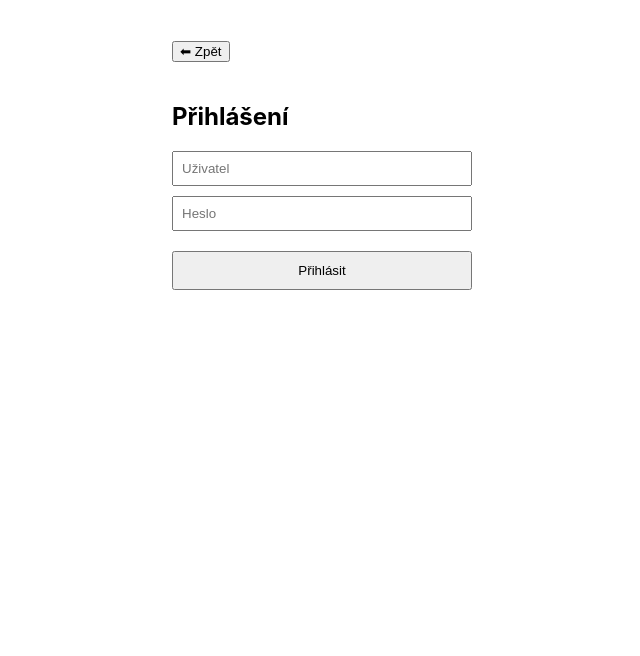
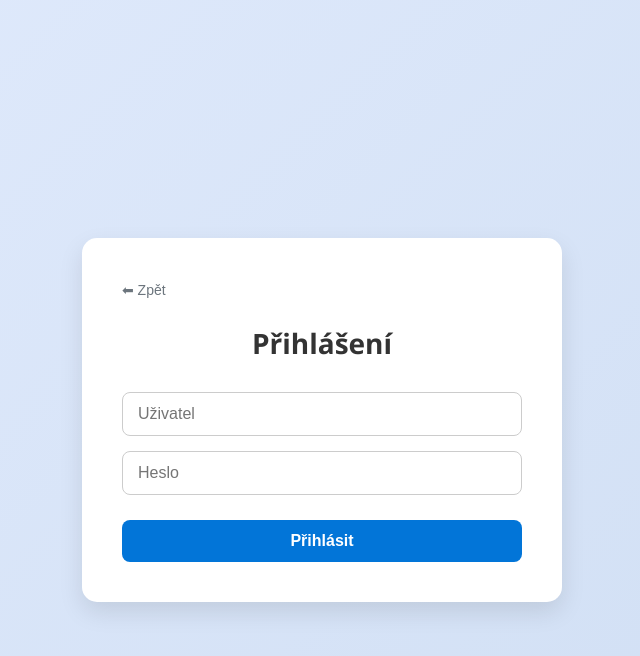
Before and after one commit to vilemgrim/SwiProj_FULL, a React (Create React App) app in the folder src/main/frontend/: page /login in a window 1280 px wide. Shown: the top 656 px of the page, without its empty margins (318-958 px from the left). Built offline with nearby package versions, Linux system fonts and the light colour scheme.

Commit message:
Přidány css soubory pro login, registraci a změnu hesla

```diff
--- /dev/null
+++ b/src/main/frontend/src/pages/ChangePasswordPage.css
@@ -0,0 +1,90 @@
+.change-password-container {
+    min-height: 100vh;
+    display: flex;
+    justify-content: center;
+    align-items: center;
+    background: linear-gradient(135deg, #e0eafc 0%, #cfdef3 100%);
+    font-family: 'Segoe UI', Tahoma, Geneva, Verdana, sans-serif;
+    padding: 20px;
+}
+
+.change-password-card {
+    background-color: white;
+    padding: 40px;
+    border-radius: 15px;
+    box-shadow: 0 10px 25px rgba(0,0,0,0.1);
+    max-width: 400px;
+    width: 100%;
+    text-align: center;
+}
+
+.change-password-title {
+    color: #333;
+    font-size: 28px;
+    font-weight: bold;
+    margin-bottom: 30px;
+}
+
+.change-password-form-group {
+    display: flex;
+    flex-direction: column;
+    gap: 15px;
+}
+
+.change-password-input {
+    padding: 12px 15px;
+    border-radius: 8px;
+    border: 1px solid #ccc;
+    font-size: 16px;
+    transition: border-color 0.2s;
+}
+
+.change-password-input:focus {
+    outline: none;
+    border-color: #6f42c1;
+    box-shadow: 0 0 5px rgba(111, 66, 193, 0.2);
+}
+
+.change-password-button {
+    padding: 12px;
+    border-radius: 8px;
+    background-color: #6f42c1;
+    color: white;
+    border: none;
+    font-size: 16px;
+    font-weight: bold;
+    cursor: pointer;
+    transition: background-color 0.2s, transform 0.1s;
+    margin-top: 10px;
+}
+
+.change-password-button:hover {
+    background-color: #5a32a3;
+}
+
+.change-password-button:active {
+    transform: scale(0.98);
+}
+
+.change-password-back-button {
+    margin-bottom: 20px;
+    align-self: flex-start;
+    width: 100%;
+    text-align: left;
+}
+
+.change-password-back-button button {
+    background: none;
+    border: none;
+    color: #6c757d;
+    font-size: 14px;
+    font-weight: 500;
+    cursor: pointer;
+    padding: 0;
+    transition: color 0.2s ease-in-out;
+}
+
+.change-password-back-button button:hover {
+    color: #6f42c1;
+    text-decoration: underline;
+}
--- a/src/main/frontend/src/pages/ChangePasswordPage.jsx
+++ b/src/main/frontend/src/pages/ChangePasswordPage.jsx
@@ -1,4 +1,5 @@
 import React, { useState } from "react";
+import "./ChangePasswordPage.css";
 
 function ChangePasswordPage({ goBack }) {
     const [username, setUsername] = useState("");
@@ -50,44 +51,40 @@ function ChangePasswordPage({ goBack }) {
     };
 
     return (
-        <div style={{ padding: "40px", display: "flex", flexDirection: "column", alignItems: "center" }}>
-            <div style={{ width: "100%", maxWidth: "300px" }}>
-                <button onClick={goBack} style={{ marginBottom: "20px", cursor: "pointer" }}>⬅ Zpět</button>
-                <h2>Změna hesla</h2>
+        <div className="change-password-container">
+            <div className="change-password-card">
 
-                <form onSubmit={handleChangePassword} style={{ display: "flex", flexDirection: "column", gap: "10px" }}>
+                <div className="change-password-back-button">
+                    <button onClick={goBack}>⬅ Zpět</button>
+                </div>
+
+                <h2 className="change-password-title">Změna hesla</h2>
+
+                <form onSubmit={handleChangePassword} className="change-password-form-group">
                     <input
-                        placeholder="Uživatelské jméno"
+                        className="change-password-input"
+                        placeholder="Uživatel"
                         value={username}
                         onChange={(e) => setUsername(e.target.value)}
-                        style={{ padding: "8px" }}
                     />
 
                     <input
+                        className="change-password-input"
                         type="password"
                         placeholder="Staré heslo"
                         value={oldPassword}
                         onChange={(e) => setOldPassword(e.target.value)}
-                        style={{ padding: "8px" }}
                     />
 
                     <input
+                        className="change-password-input"
                         type="password"
                         placeholder="Nové heslo"
                         value={newPassword}
                         onChange={(e) => setNewPassword(e.target.value)}
-                        style={{ padding: "8px", marginTop: "10px" }}
                     />
 
-                    <input
-                        type="password"
-                        placeholder="Potvrďte nové heslo"
-                        value={confirmNewPassword}
-                        onChange={(e) => setConfirmNewPassword(e.target.value)}
-                        style={{ padding: "8px" }}
-                    />
-
-                    <button type="submit" style={{ padding: "10px", marginTop: "10px", cursor: "pointer", backgroundColor: "#ff9800", color: "white", border: "none", borderRadius: "5px" }}>
+                    <button type="submit" className="change-password-button">
                         Změnit heslo
                     </button>
                 </form>
--- /dev/null
+++ b/src/main/frontend/src/pages/LoginPage.css
@@ -0,0 +1,92 @@
+/* LoginPage.css */
+
+.login-container {
+    min-height: 100vh;
+    display: flex;
+    justify-content: center;
+    align-items: center;
+    background: linear-gradient(135deg, #e0eafc 0%, #cfdef3 100%);
+    font-family: 'Segoe UI', Tahoma, Geneva, Verdana, sans-serif;
+    padding: 20px;
+}
+
+.login-card {
+    background-color: white;
+    padding: 40px;
+    border-radius: 15px;
+    box-shadow: 0 10px 25px rgba(0,0,0,0.1);
+    max-width: 400px;
+    width: 100%;
+    text-align: center;
+}
+
+.login-title {
+    color: #333;
+    font-size: 28px;
+    font-weight: bold;
+    margin-bottom: 30px;
+}
+
+.login-form-group {
+    display: flex;
+    flex-direction: column;
+    gap: 15px;
+}
+
+.login-input {
+    padding: 12px 15px;
+    border-radius: 8px;
+    border: 1px solid #ccc;
+    font-size: 16px;
+    transition: border-color 0.2s;
+}
+
+.login-input:focus {
+    outline: none;
+    border-color: #0275d8;
+    box-shadow: 0 0 5px rgba(2, 117, 216, 0.2);
+}
+
+.login-button {
+    padding: 12px;
+    border-radius: 8px;
+    background-color: #0275d8;
+    color: white;
+    border: none;
+    font-size: 16px;
+    font-weight: bold;
+    cursor: pointer;
+    transition: background-color 0.2s, transform 0.1s;
+    margin-top: 10px;
+}
+
+.login-button:hover {
+    background-color: #025aa5;
+}
+
+.login-button:active {
+    transform: scale(0.98);
+}
+
+.login-back-button {
+    margin-bottom: 20px;
+    align-self: flex-start;
+    width: 100%;
+    text-align: left;
+}
+
+.login-back-button button {
+    background: none;
+    border: none;
+    color: #6c757d;
+    font-size: 14px;
+    font-weight: 500;
+    cursor: pointer;
+    padding: 0;
+    transition: color 0.2s ease-in-out;
+}
+
+.login-back-button button:hover {
+    color: #0275d8;
+    text-decoration: underline;
+}
--- a/src/main/frontend/src/pages/LoginPage.jsx
+++ b/src/main/frontend/src/pages/LoginPage.jsx
@@ -1,4 +1,5 @@
 import React, { useState } from "react";
+import "./LoginPage.css"; // Import CSS
 
 function LoginPage({ goBack, onLogin }) {
     const [username, setUsername] = useState("");
@@ -24,14 +25,9 @@ function LoginPage({ goBack, onLogin }) {
             if (result.success === true) {
                 alert("Přihlášení úspěšné!");
 
-                // bezpečné převedení admin flagu
                 const adminFlag = result.admin === true || result.admin === "true";
-
-                // ULOŽENÍ USERNAME
                 localStorage.setItem("username", username);
-
                 onLogin(username, adminFlag);
-
             } else {
                 alert("Špatné přihlašovací údaje!");
             }
@@ -42,28 +38,32 @@ function LoginPage({ goBack, onLogin }) {
     };
 
     return (
-        <div style={{ padding: "40px", display: "flex", flexDirection: "column", alignItems: "center" }}>
-            <div style={{ width: "100%", maxWidth: "300px" }}>
-                <button onClick={goBack} style={{ marginBottom: "20px", cursor: "pointer" }}>⬅ Zpět</button>
-                <h2>Přihlášení</h2>
+        <div className="login-container"> {/* Hlavní obal */}
+            <div className="login-card"> {/* Karta */}
 
-                <form onSubmit={handleLogin} style={{ display: "flex", flexDirection: "column", gap: "10px" }}>
+                <div className="login-back-button">
+                    <button onClick={goBack}>⬅ Zpět</button>
+                </div>
+
+                <h2 className="login-title">Přihlášení</h2>
+
+                <form onSubmit={handleLogin} className="login-form-group">
                     <input
+                        className="login-input"
                         placeholder="Uživatel"
                         value={username}
                         onChange={(e) => setUsername(e.target.value)}
-                        style={{ padding: "8px" }}
                     />
 
                     <input
+                        className="login-input"
                         type="password"
                         placeholder="Heslo"
                         value={password}
                         onChange={(e) => setPassword(e.target.value)}
-                        style={{ padding: "8px" }}
                     />
 
-                    <button type="submit" style={{ padding: "10px", marginTop: "10px", cursor: "pointer" }}>
+                    <button type="submit" className="login-button">
                         Přihlásit
                     </button>
                 </form>
--- /dev/null
+++ b/src/main/frontend/src/pages/RegisterPage.css
@@ -0,0 +1,90 @@
+.register-container {
+    min-height: 100vh;
+    display: flex;
+    justify-content: center;
+    align-items: center;
+    background: linear-gradient(135deg, #e0eafc 0%, #cfdef3 100%);
+    font-family: 'Segoe UI', Tahoma, Geneva, Verdana, sans-serif;
+    padding: 20px;
+}
+
+.register-card {
+    background-color: white;
+    padding: 40px;
+    border-radius: 15px;
+    box-shadow: 0 10px 25px rgba(0,0,0,0.1);
+    max-width: 400px;
+    width: 100%;
+    text-align: center;
+}
+
+.register-title {
+    color: #333;
+    font-size: 28px;
+    font-weight: bold;
+    margin-bottom: 30px;
+}
+
+.register-form-group {
+    display: flex;
+    flex-direction: column;
+    gap: 15px;
+}
+
+.register-input {
+    padding: 12px 15px;
+    border-radius: 8px;
+    border: 1px solid #ccc;
+    font-size: 16px;
+    transition: border-color 0.2s;
+}
+
+.register-input:focus {
+    outline: none;
+    border-color: #28a745;
+    box-shadow: 0 0 5px rgba(40, 167, 69, 0.2);
+}
+
+.register-button {
+    padding: 12px;
+    border-radius: 8px;
+    background-color: #28a745;
+    color: white;
+    border: none;
+    font-size: 16px;
+    font-weight: bold;
+    cursor: pointer;
+    transition: background-color 0.2s, transform 0.1s;
+    margin-top: 10px;
+}
+
+.register-button:hover {
+    background-color: #218838;
+}
+
+.register-button:active {
+    transform: scale(0.98);
+}
+
+.register-back-button {
+    margin-bottom: 20px;
+    align-self: flex-start;
+    width: 100%;
+    text-align: left;
+}
+
+.register-back-button button {
+    background: none;
+    border: none;
+    color: #6c757d;
+    font-size: 14px;
+    font-weight: 500;
+    cursor: pointer;
+    padding: 0;
+    transition: color 0.2s ease-in-out;
+}
+
+.register-back-button button:hover {
+    color: #28a745;
+    text-decoration: underline;
+}
--- a/src/main/frontend/src/pages/RegisterPage.jsx
+++ b/src/main/frontend/src/pages/RegisterPage.jsx
@@ -1,4 +1,5 @@
 import React, { useState } from "react";
+import "./RegisterPage.css";
 
 function RegisterPage({ goBack }) {
     const [username, setUsername] = useState("");
@@ -45,36 +46,40 @@ function RegisterPage({ goBack }) {
     };
 
     return (
-        <div style={{ padding: "40px", display: "flex", flexDirection: "column", alignItems: "center" }}>
-            <div style={{ width: "100%", maxWidth: "300px" }}>
-                <button onClick={goBack} style={{ marginBottom: "20px", cursor: "pointer" }}>⬅ Zpět</button>
-                <h2>Registrace</h2>
+        <div className="register-container">
+            <div className="register-card">
 
-                <form onSubmit={handleRegister} style={{ display: "flex", flexDirection: "column", gap: "10px" }}>
+                <div className="register-back-button">
+                    <button onClick={goBack}>⬅ Zpět</button>
+                </div>
+
+                <h2 className="register-title">Registrace</h2>
+
+                <form onSubmit={handleRegister} className="register-form-group">
                     <input
+                        className="register-input"
                         placeholder="Uživatel"
                         value={username}
                         onChange={(e) => setUsername(e.target.value)}
-                        style={{ padding: "8px" }}
                     />
 
                     <input
+                        className="register-input"
                         type="password"
                         placeholder="Heslo"
                         value={password}
                         onChange={(e) => setPassword(e.target.value)}
-                        style={{ padding: "8px" }}
                     />
 
                     <input
+                        className="register-input"
                         type="password"
                         placeholder="Potvrďte heslo znovu"
                         value={confirmPassword}
                         onChange={(e) => setConfirmPassword(e.target.value)}
-                        style={{ padding: "8px" }}
                     />
 
-                    <button type="submit" style={{ padding: "10px", marginTop: "10px", cursor: "pointer", backgroundColor: "#4CAF50", color: "white", border: "none", borderRadius: "5px" }}>
+                    <button type="submit" className="register-button">
                         Registrovat
                     </button>
                 </form>
@@ -82,5 +87,4 @@ function RegisterPage({ goBack }) {
         </div>
     );
 }
-
 export default RegisterPage;
```
